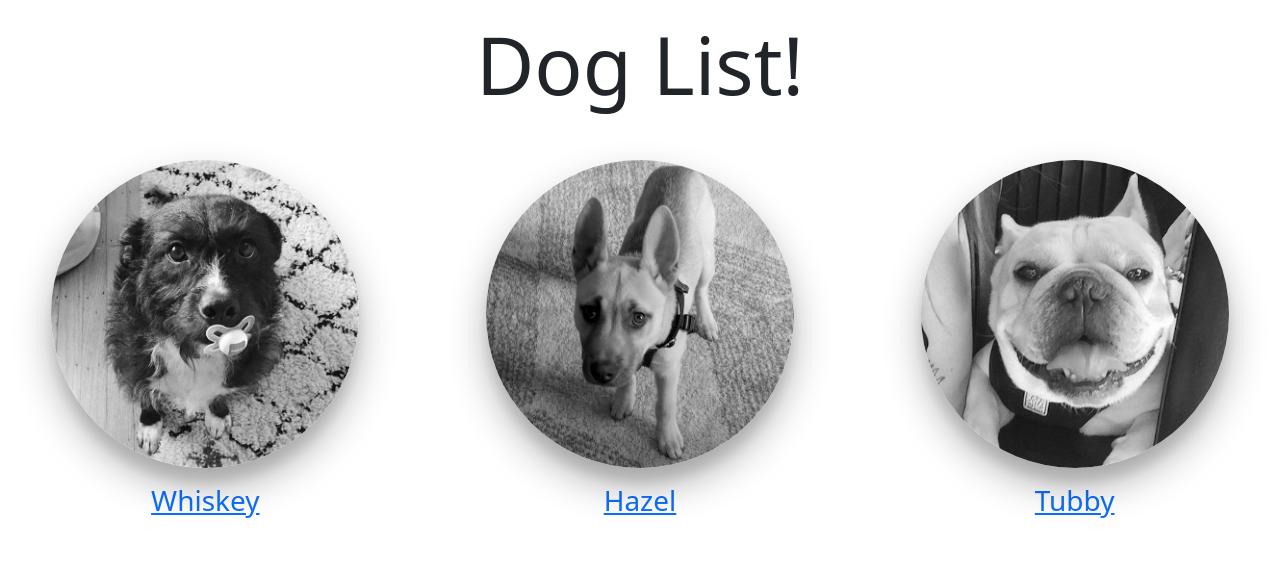
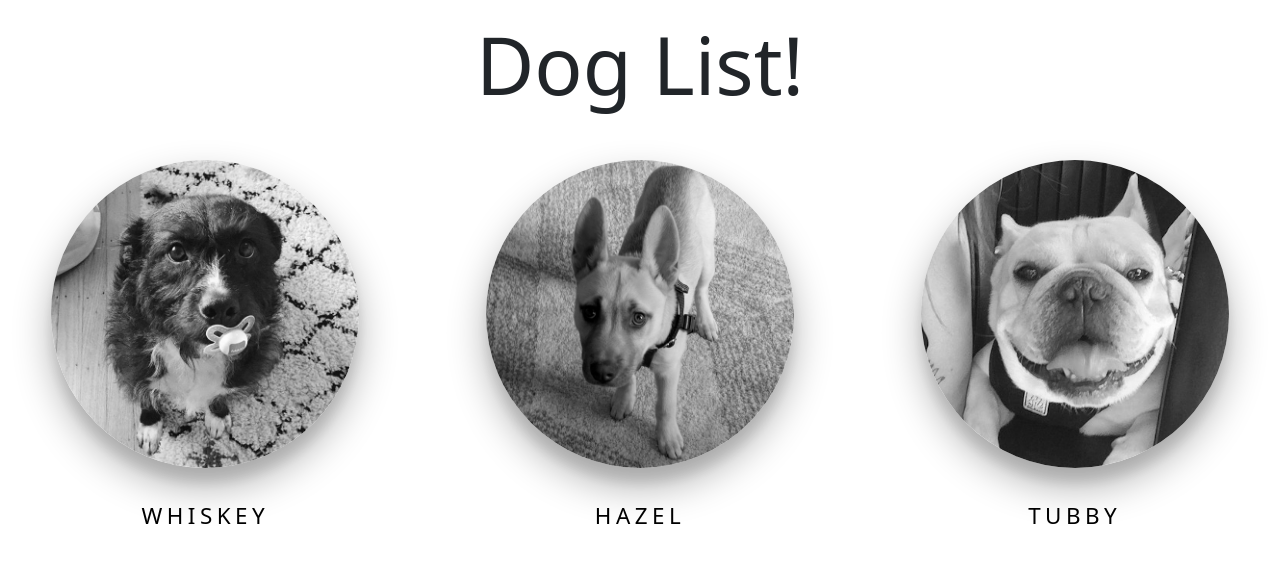
Before and after one commit to criscros-garcia/react-router-dog-app, a React (Create React App) app: page /dogs in a window 1280 px wide. Shown: the top 562 px of the page. Built offline with nearby package versions, Linux system fonts and the light colour scheme.

Commit message:
Style an underline effect to the links

```diff
--- a/src/DogList.css
+++ b/src/DogList.css
@@ -6,3 +6,41 @@
   transition: 0.4s filter ease;
 
 }
+
+.Dog:hover img{
+  filter: none;
+}
+
+.Dog .underline{
+  text-decoration: none;
+  border : 4px solid transparent;
+  display: inline-block;
+  vertical-align: top;
+  line-height: 36px;
+  text-transform: uppercase;
+  color: black;
+  letter-spacing: 0.2em;
+  text-align: center;
+  font-size: 1.4rem;
+  margin: 10px;
+  position: relative;
+}
+
+.underline::after{
+  width: 0%;
+  height: 4px;
+  display: block;
+  background-color: #fff;
+  content: " ";
+  position: absolute;
+  top: 34px;
+  left: 50%;
+  transition: left 0.4s cubic-bezier(0.215, 0.61, 0.355, 1),
+  width 0.4s cubic-bezier(0.215, 0.61, 0.355, 1);
+}
+
+.Dog:hover .underline::after {
+  width: 100%;
+  top: 34px;
+  left: 0;
+}
--- a/src/DogList.js
+++ b/src/DogList.js
@@ -13,7 +13,9 @@
           <div className='Dog col-lg-4 text-center'>
             <img src={d.src} alt={d.name}/>
             <h3 className='mt-3'>
-            <Link className='underline' to={`/dogs/${d.name}`} > {d.name} </Link >
+            <Link className='underline' to={`/dogs/${d.name}`} >
+              {d.name}
+            </Link >
             </h3>
           </div>
       ))
```
